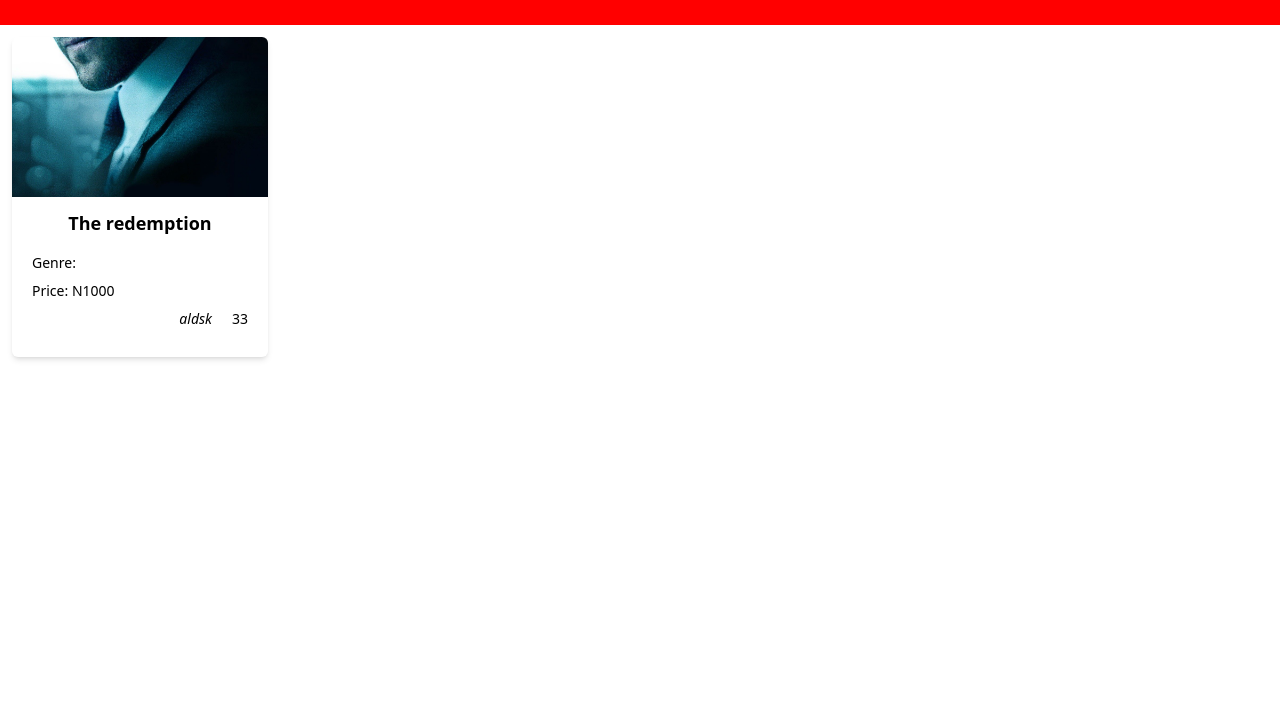
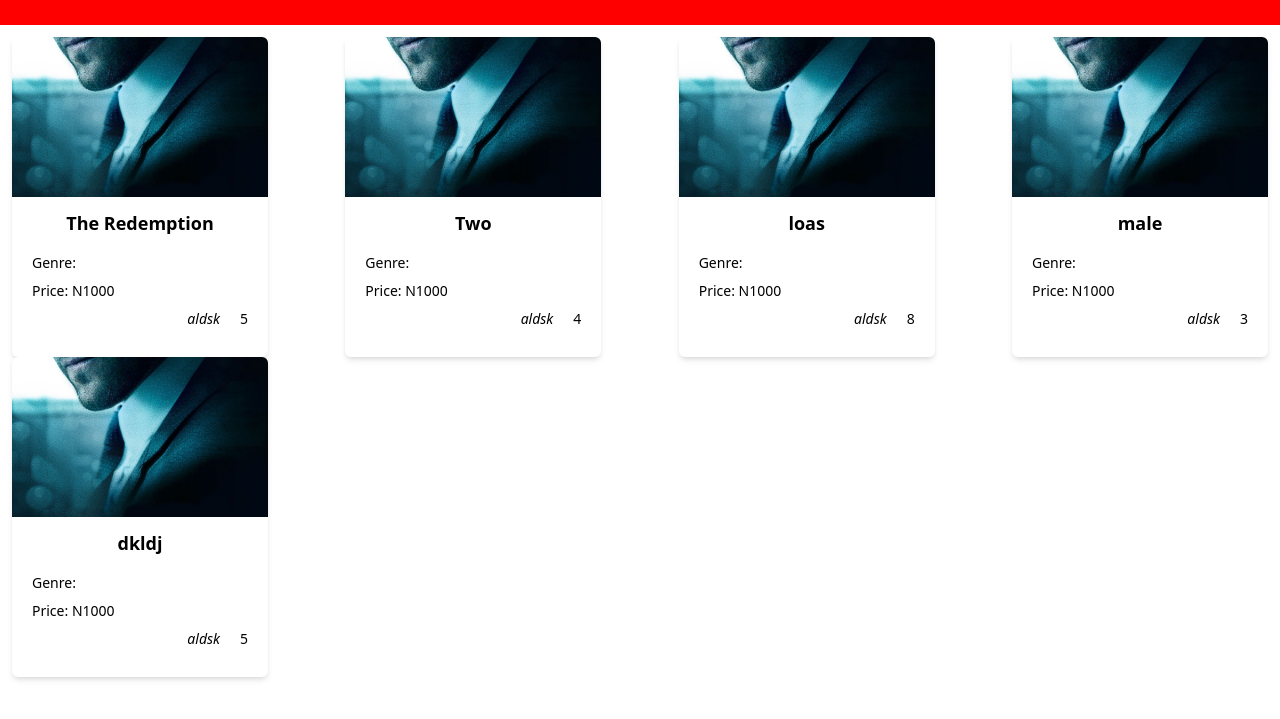
Before and after one commit to Victor-Abidoye/Nolly-Flix, a website: page index.html in a window 1280 px wide. Shown: the part 55-774 px from the top of the page. Drawn offline with Linux system fonts and the light colour scheme.

Commit message:
Added movie card to dashboard

```diff
--- a/index.html
+++ b/index.html
@@ -30,26 +30,8 @@
             </div>
         </nav>
     </header>
-    <div class="p-3 ">
-            <div class="shadow-md items-center max-w-xs w-64 h-80 bg-little-100 dark:bg-prudent-100 rounded-md">
-                <div class="w-full h-1/2">
-                    <img src="./assets/img/p9649633_p_v8_ai.jpg" alt="" class="w-full h-full object-cover rounded-t-md" />
-                </div>
-                <div class="px-5 text-black">
-                    <h2 class="font-bold text-center text-lg py-3">The redemption</h2>
-                    <p class="font-medium text-sm py-1">
-                        Genre:
-                        <span class="font-normal">
-                    </p>
-                    <p class="font-medium text-sm py-1">
-                        Price: <span class="font-normal">N1000</span>
-                    </p>
-                    <p class="font-medium text-sm py-1 text-right">
-                    <i class="fa-solid fa-magnifying-glass mr-5"> aldsk</i><span>33</span>
-                    </p>
+    <div class="p-3 flex flex-wrap justify-between" id="movie_container">
 
-                </div>
-            </div>
     </div>
     <script src="index.js"></script>
 </body>
--- a/index.js
+++ b/index.js
@@ -26,9 +26,78 @@ const newSlide = () => {
     })
 }
 
+const movies = [
+    {
+        name: "The Redemption",
+        likes: 5,
+        src: "./assets/img/p9649633_p_v8_ai.jpg",
+        Genre: ["action"]
+    },
+    {
+        name: "Two",
+        likes: 4,
+        src: "./assets/img/p9649633_p_v8_ai.jpg",
+        Genre: ["action"]
+    },
+    {
+        name: "loas",
+        likes: 8,
+        src: "./assets/img/p9649633_p_v8_ai.jpg",
+        Genre: ["action"]
+    },
+    {
+        name: "male",
+        likes: 3,
+        src: "./assets/img/p9649633_p_v8_ai.jpg",
+        Genre: ["action"]
+    },
+    {
+        name: "dkldj",
+        likes: 5,
+        src: "./assets/img/p9649633_p_v8_ai.jpg",
+        Genre: ["action"]
+    }
+]
+
+//Grab DOM Element
+let movie_container = document.querySelector('#movie_container')
+
+let storeMovies
+// check localStorage for saved movies data
+storeMovies = JSON.parse(localStorage.getItem("movies"))
+
+if (!storeMovies) {
+    //load to localStorage
+    localStorage.setItem("movies", JSON.stringify(movies))
+
+}
+storeMovies = JSON.parse(localStorage.getItem("movies"))
 
 
+function display (arr) {
+    for (let i = 0; i < arr.length; i++){
+        movie_container.innerHTML += `<div class="shadow-md items-center max-w-xs w-64 h-80 bg-little-100 dark:bg-prudent-100 rounded-md">
+                <div class="w-full h-1/2">
+                    <img src="./assets/img/p9649633_p_v8_ai.jpg" alt="" class="w-full h-full object-cover rounded-t-md" />
+                </div>
+                <div class="px-5 text-black">
+                    <h2 class="font-bold text-center text-lg py-3">${arr[i].name}</h2>
+                    <p class="font-medium text-sm py-1">
+                        Genre:
+                        <span class="font-normal">
+                    </p>
+                    <p class="font-medium text-sm py-1">
+                        Price: <span class="font-normal">N1000</span>
+                    </p>
+                    <p class="font-medium text-sm py-1 text-right">
+                    <i class="fa-solid fa-magnifying-glass mr-5"> aldsk</i><span>${arr[i].likes}</span>
+                    </p>
+
+                </div>
+            </div>`
+    }
+}
 
 
-
+display(storeMovies)
 newSlide()
```
